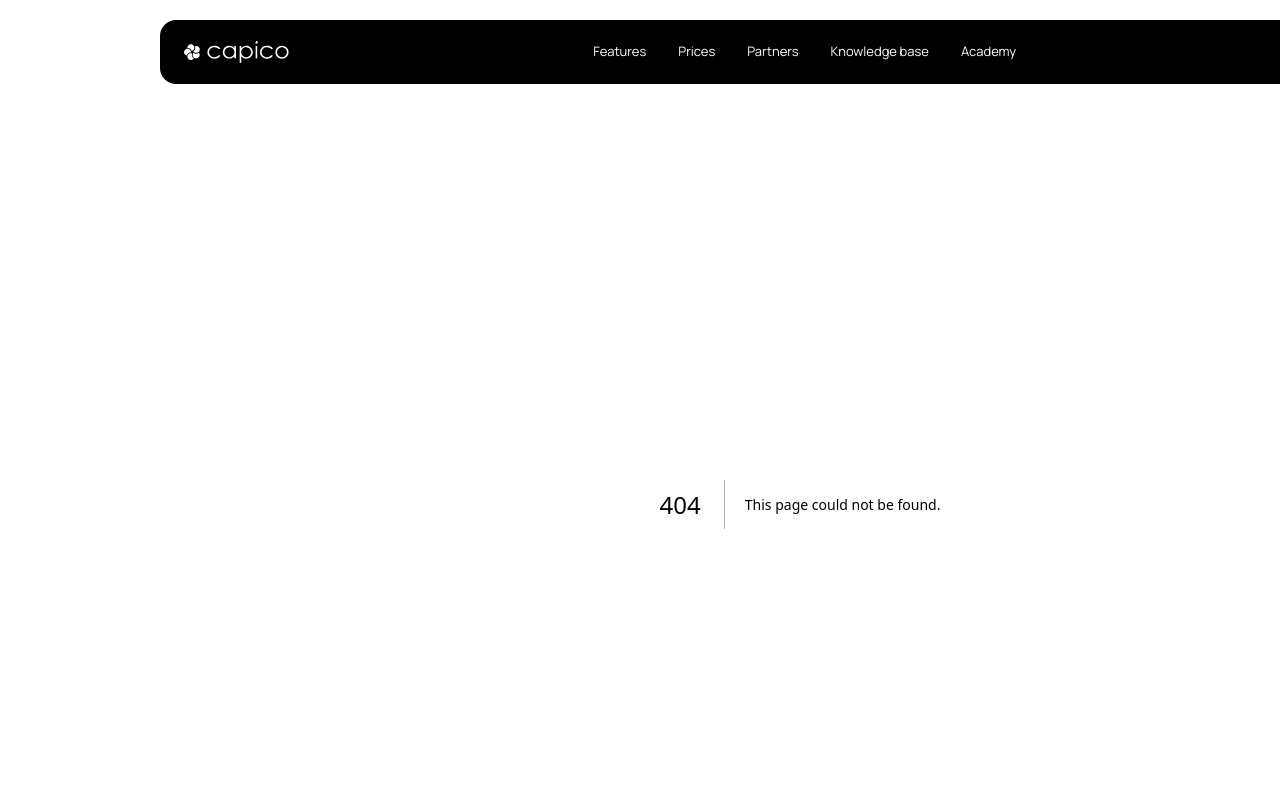
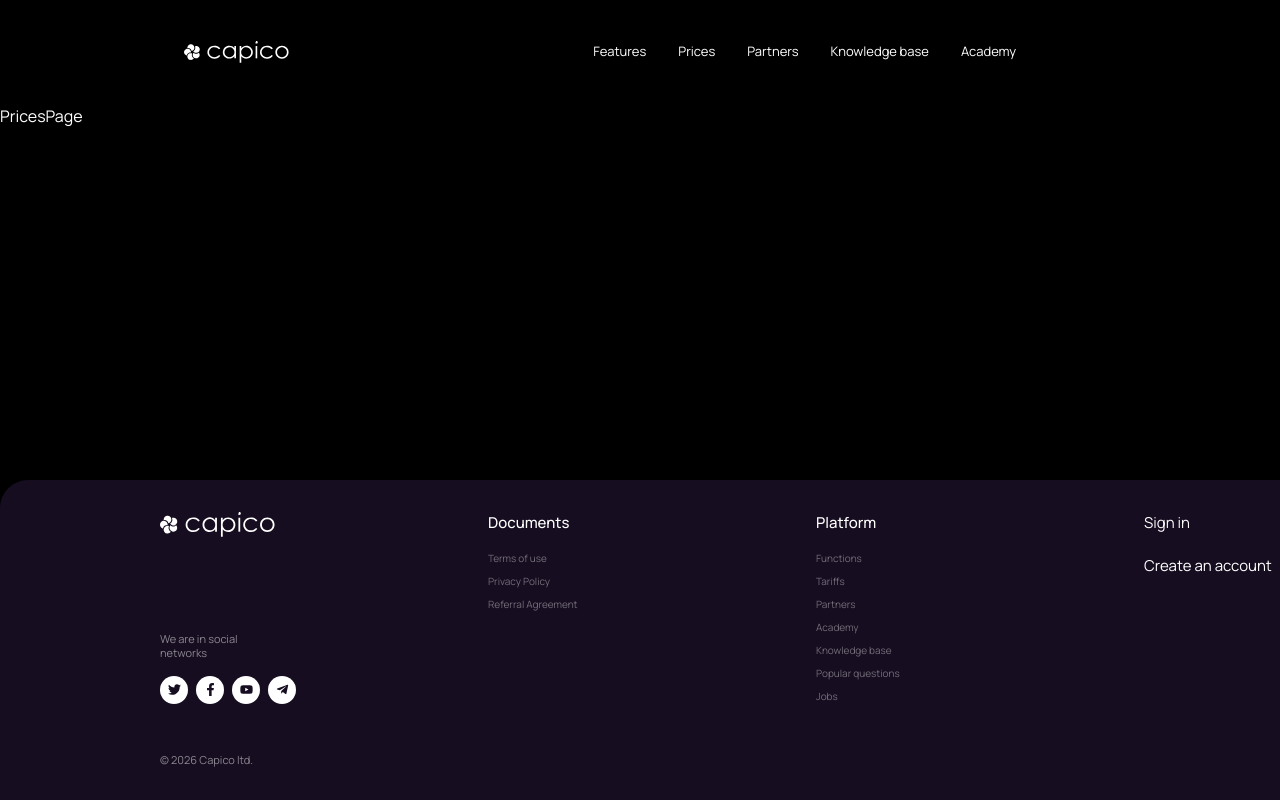
Before and after one commit to DmytroK-goit/capico, a Next.js app: page /prices in a window 1280 px wide. Before the commit this address had no page. Shown: the top 800 px of the page. Built offline with nearby package versions, Linux system fonts and the light colour scheme.

Commit message:
add page

```diff
--- a/src/app/components/header.jsx
+++ b/src/app/components/header.jsx
@@ -26,7 +26,7 @@ export default function Header() {
           </Link>
 
           <Link
-            href="#prices"
+            href="/prices"
             className="text-[13px] text-white transition-opacity hover:opacity-60"
           >
             Prices
--- /dev/null
+++ b/src/app/components/pricesPage.jsx
@@ -0,0 +1,7 @@
+export default function PricesPage() {
+  return (
+    <section>
+      <p>PricesPage</p>
+    </section>
+  );
+}
--- /dev/null
+++ b/src/app/prices/page.jsx
@@ -0,0 +1,10 @@
+import PricesPage from "../components/pricesPage";
+
+export default function Page() {
+  return (
+
+      <>
+      <PricesPage/>
+      </>
+  );
+}
```
